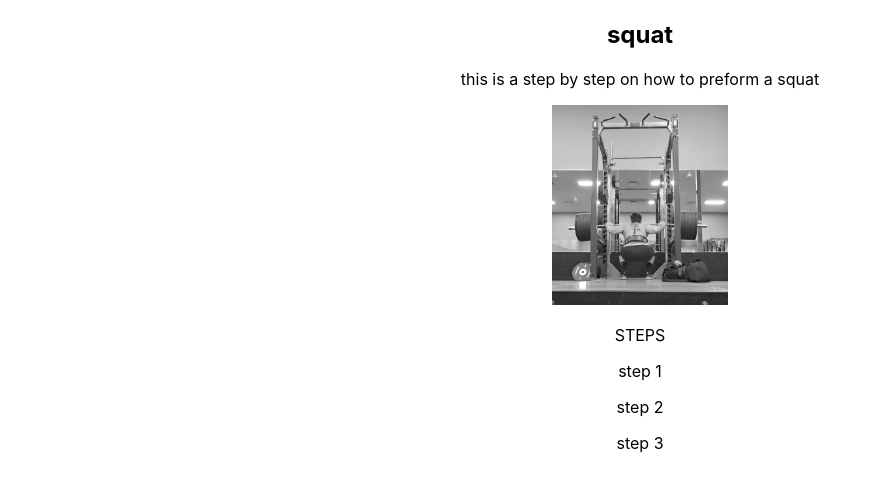
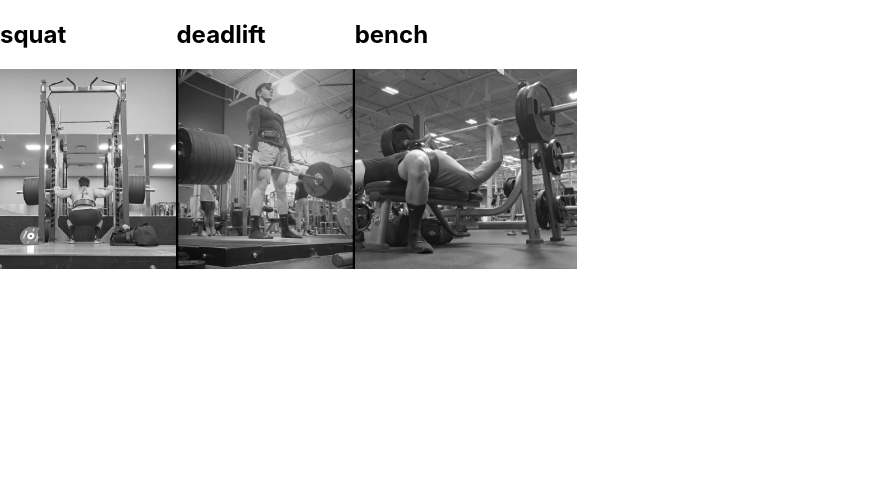
Before and after one commit to tuschuk/SBD_Coach_App, a React (Create React App) app: page / in a window 1280 px wide. Shown: the top 488 px of the page, without its empty margins (0-882 px from the left). Built offline with nearby package versions, Linux system fonts and the light colour scheme.

Commit message:
Create Welcome Page

```diff
--- a/src/App.css
+++ b/src/App.css
@@ -42,3 +42,7 @@
 
 
 }
+
+.exercises {
+  display: flex;
+}
--- a/src/App.js
+++ b/src/App.js
@@ -7,6 +7,29 @@ function App() {
       "name": "squat",
       "guide": "this is a step by step on how to preform a squat",
       "image": "/Squat.jpg",
+      "steps": {
+        1: "step 1",
+        2: "step 2",
+        3: "step 3",
+      }
+    },
+
+    "deadlift": {
+      "name": "deadlift",
+      "guide": "this is a step by step on how to preform a deadlift",
+      "image": "/Deadlift.jpg",
+      "steps": {
+        1: "step 1",
+        2: "step 2",
+        3: "step 3",
+      }
+
+    },
+
+    "bench": {
+      "name": "bench",
+      "guide": "this is a step by step on how to preform a benchpress",
+      "image": "/Bench.jpg",
       "steps": {
         1: "step 1",
         2: "step 2",
@@ -25,43 +48,39 @@ function App() {
 
   }
 
-  console.log(data.squat);
-  console.log(data.squat.guide);
-  return (
-    <div className="App">
-      {/* <header className="App-header">
-        <img src={logo} className="App-logo" alt="logo" />
-        <p>
-          { data.squat.guide }
+  function displayExercises() {
+    const keys = Object.keys(data);
 
-        </p>
-        <a
-          className="App-link"
-          href="https://reactjs.org"
-          target="_blank"
-          rel="noopener noreferrer"
-        >
-          SBD Coaching Companion
-        </a>
-      </header> */}
-      <section>
+    return keys.map((item, index) => {
+      return (
+        <section key={index}>
         <h1>
-          {data.squat.name}
+          {data[item].name}
         </h1>
-        <p>
+        {/* <p>
           {data.squat.guide}
-        </p>
-        <img src={data.squat.image} className="image">
+        </p> */}
+        <img src={data[item].image} className="image">
 
         </img>
-        <p>STEPS</p>
+        {/* <p>STEPS</p>
         {
           displaySteps()
-        }
+        } */}
         {/* <p>{data.squat.steps[1]}</p>
         <p>{data.squat.steps[2]}</p>
         <p>{data.squat.steps[3]}</p> */}
       </section>
+      )
+    })
+  }
+
+  return (
+    <div className="exercises">
+
+
+      {displayExercises()}
+
 
 
 
```
Also changed, not shown: public/Bench.jpg (added), public/Deadlift.jpg (added).
